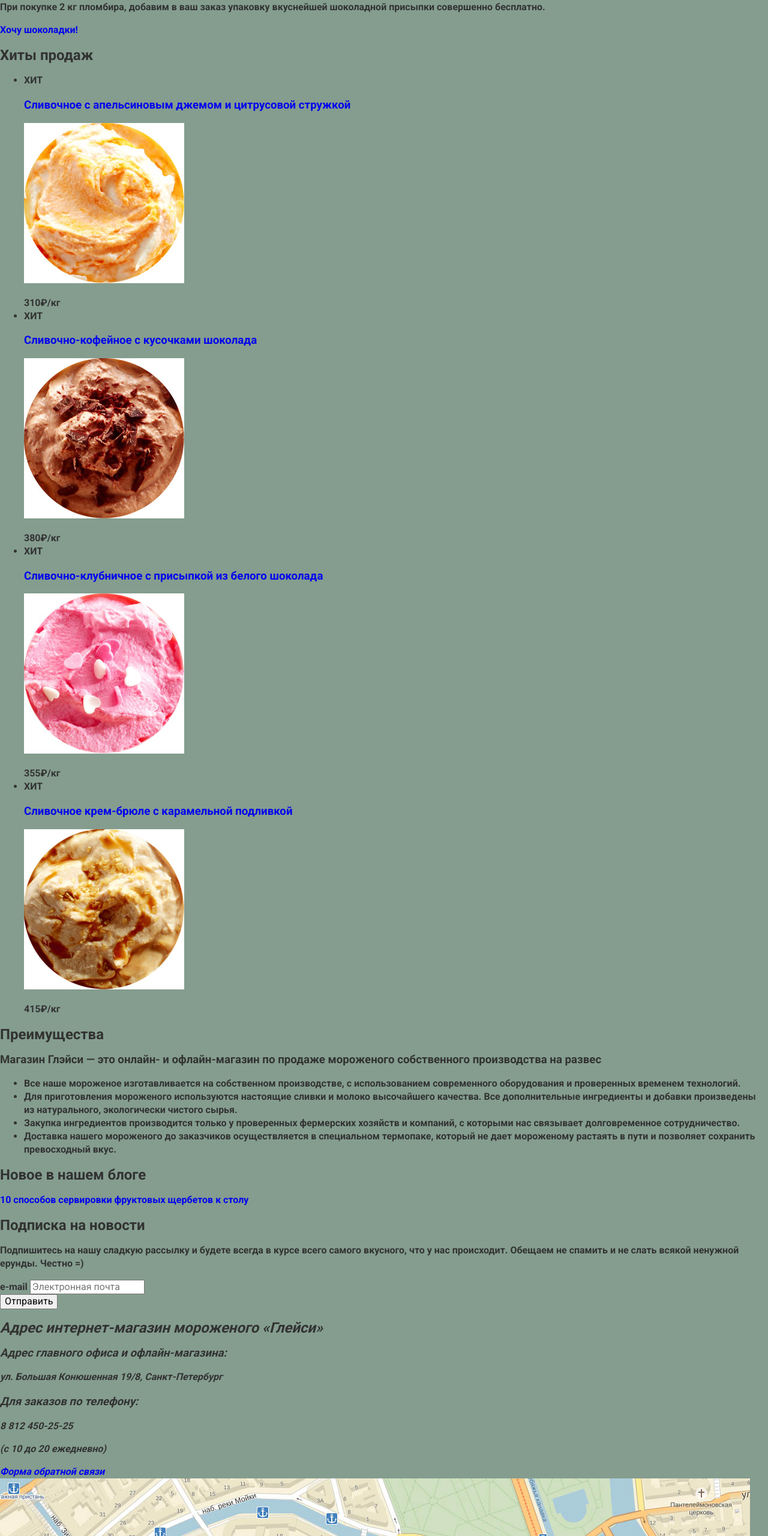
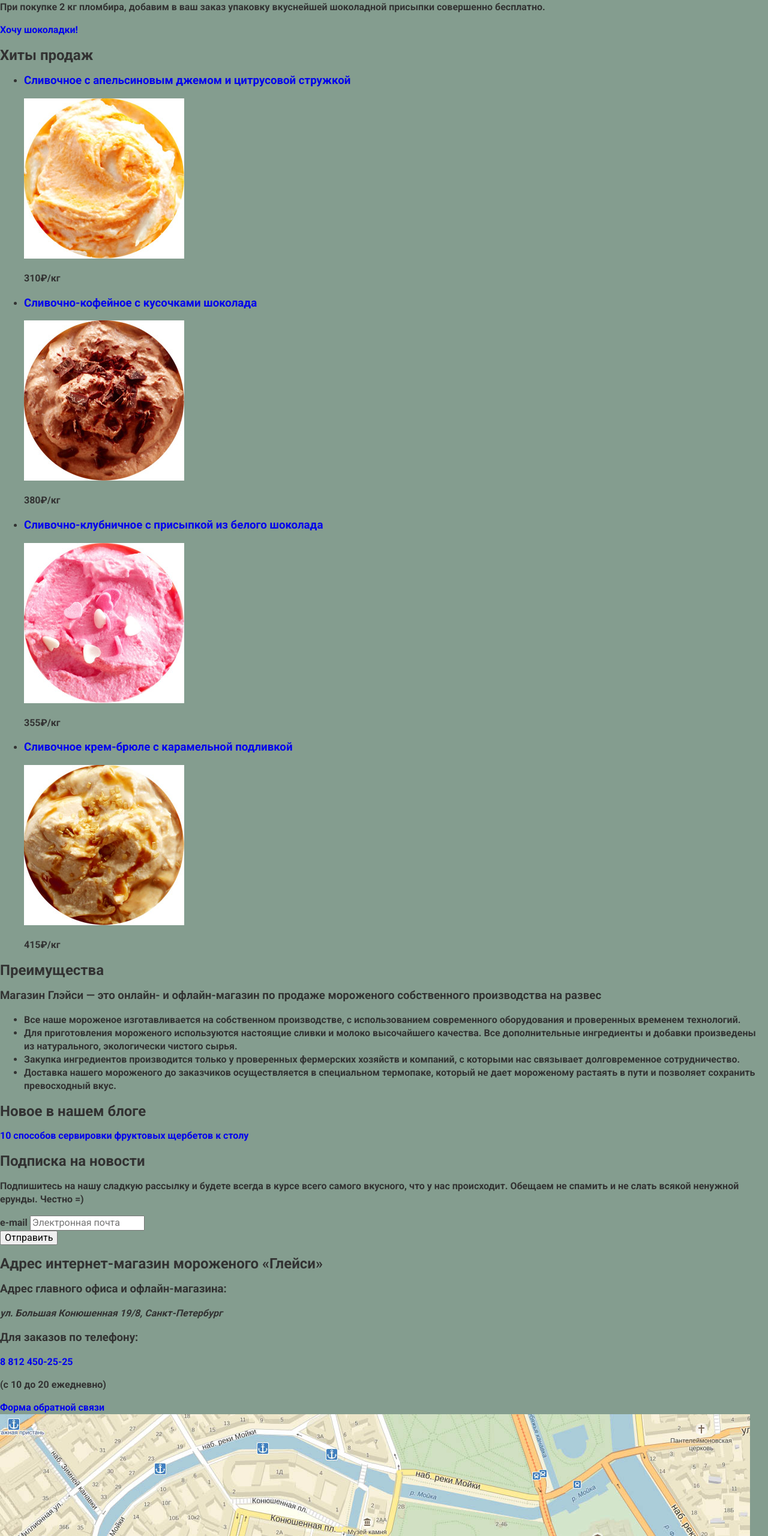
Before and after one commit to Grag-Kush/766285-gllacy-24, a plain HTML site: page index.html in a window 1280 px wide. Shown: the part 840-3400 px from the top of the page at 60% size. Drawn offline with Linux system fonts and the light colour scheme.

Commit message:
Еще внес изменения в макет по заданию Доступность и Формы

```diff
--- a/index.html
+++ b/index.html
@@ -76,7 +76,7 @@
 
         <p class="contacts">
             С 10 до 20, ежедневно<br />
-            <a href="#">8 812 450-25-25</a>
+            <a href="tel:8 812 450-25-25">8 812 450-25-25</a>
         </p>
 
         <section class="slider">
@@ -132,7 +132,6 @@
             <h2 class="visually-hidden">Хиты продаж</h2>
             <ul class="catalog-list">
                 <li class="catalog-item">
-                    <div class="flag">ХИТ</div>
                     <h3><a href="#">Сливочное с апельсиновым джемом и цитрусовой стружкой</a></h3>
                     <p class="catalog-item-image">
                         <a href="#"><img src="img/ice-1.jpg" width="267" height="267" alt="Сливочное с апельсиновым
@@ -142,7 +141,6 @@
                 </li>
 
                 <li class="catalog-item">
-                    <div class="flag">ХИТ</div>
                     <h3><a href="#">Сливочно-кофейное с кусочками шоколада</a></h3>
                     <p class="catalog-item-image">
                         <a href="#"><img src="img/ice-2.jpg" width="267" height="267" alt="Сливочно-кофейное
@@ -152,7 +150,6 @@
                 </li>
 
                 <li class="catalog-item">
-                    <div class="flag">ХИТ</div>
                     <h3><a href="#">Сливочно-клубничное с присыпкой из белого шоколада</a></h3>
                     <p class="catalog-item-image">
                         <a href="#"><img src="img/ice-3.jpg" width="267" height="267" alt="Сливочно-клубничное
@@ -162,7 +159,6 @@
                 </li>
 
                 <li class="catalog-item">
-                    <div class="flag">ХИТ</div>
                     <h3><a href="#">Сливочное крем-брюле с карамельной подливкой</a></h3>
                     <p class="catalog-item-image">
                         <a href="#"><img src="img/ice-4.jpg" width="267" height="267" alt="Сливочное крем-брюле
@@ -208,13 +204,13 @@
             <button class="subscription-send" type="submit">Отправить</button>
         </section>
 
-        <address>
+        <section>
             <h2 class="visually-hidden">Адрес интернет-магазин мороженого «Глейси»</h2>
             <div class="address-phone">
                 <h3>Адрес главного офиса и офлайн-магазина:</h3>
-                <p class="address-office">ул. Большая Конюшенная 19/8, Санкт-Петербург</p>
+                <address>ул. Большая Конюшенная 19/8, Санкт-Петербург</address>
                 <h3>Для заказов по телефону:</h3>
-                <p class="phone-office">8 812 450-25-25</p>
+                <p class="phone-office"><a href="tel:8 812 450-25-25">8 812 450-25-25</a></p>
                 <p>(с 10 до 20 ежедневно)</p>
                 <a type="button" href="#">Форма обратной связи</a>
             </div>
@@ -222,7 +218,7 @@
             <div class="map">
                 <img src="img/map.jpg" width="1250" height="640" alt="Местонахождение на карте">
             </div>
-        </address>
+        </section>
 
         <!--<section class="modal modal-feedback">
                 <h2>Мы обязательно вам ответим!</h2>
```
Also changed, not shown: Catalog.html (+4 -5 lines).
